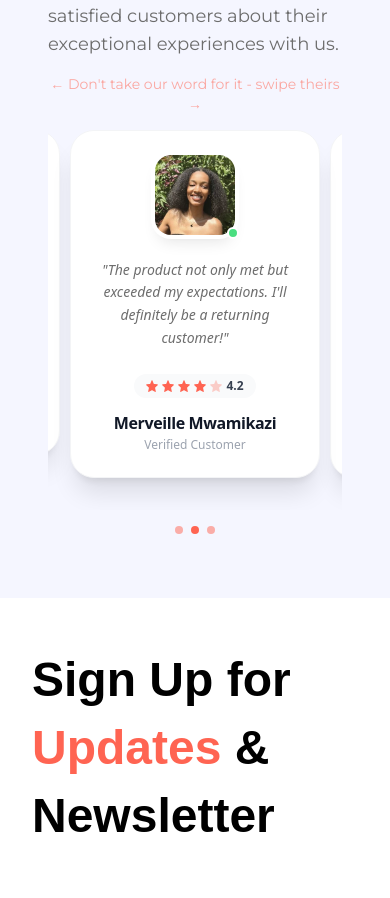
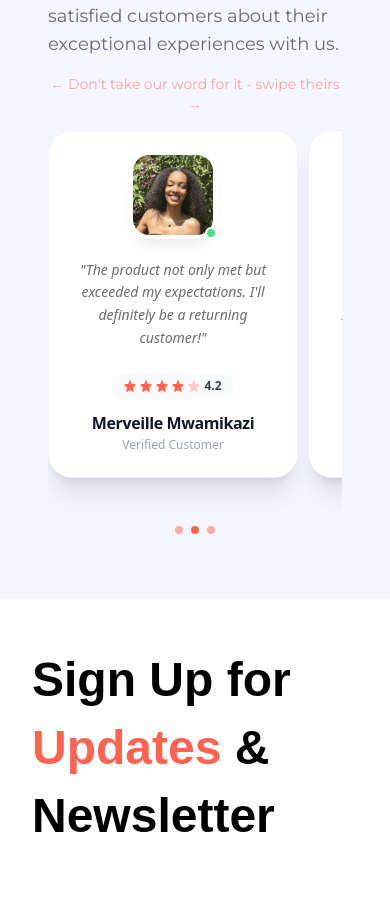
Before and after one commit to axoo01/Nike-Redefined, a React (Vite) app in the folder nikebody/: page / in a window 390 px wide. Shown: the part 5188-6086 px from the top of the page. Built offline with nearby package versions, Linux system fonts and the light colour scheme; a web font is replaced by a local one.

Commit message:
Added mordern swipable review cards

```diff
--- a/nikebody/src/components/MobileReviewCard.jsx
+++ b/nikebody/src/components/MobileReviewCard.jsx
@@ -7,12 +7,14 @@ const MobileReviewCard = ({ imgURL, customerName, rating, feedback, index, onSwi
     onSwipedRight: () => onSwipe(index - 1),
     preventDefaultTouchmoveEvent: true,
     trackMouse: true,
+    trackTouch: true,
+    delta: 10,
   });
 
   return (
     <div
       {...handlers}
-      className={`group absolute flex justify-center items-center flex-col transition-all duration-1000 ease-out cursor-pointer !sm:w-[250px] !sm:min-w-[220px] w-full ${
+      className={`group absolute flex justify-center items-center flex-col transition-all duration-1000 ease-out cursor-pointer sm:w-[250px] min-w-[220px] max-w-[250px] w-full ${
         index === 0 ? "scale-110 z-50" : "scale-[0.95] z-[30] "
       }`}
       style={{
--- a/nikebody/src/sections/CustomerReviews.jsx
+++ b/nikebody/src/sections/CustomerReviews.jsx
@@ -39,7 +39,7 @@ const CustomerReviews = () => {
                 key={review.customerName}
                 {...review}
                 index={index - activeIndex}
-                onSwipe={handleSwipe}
+                onSwipe={setActiveIndex}
               />
             ))}
           </div>
```
